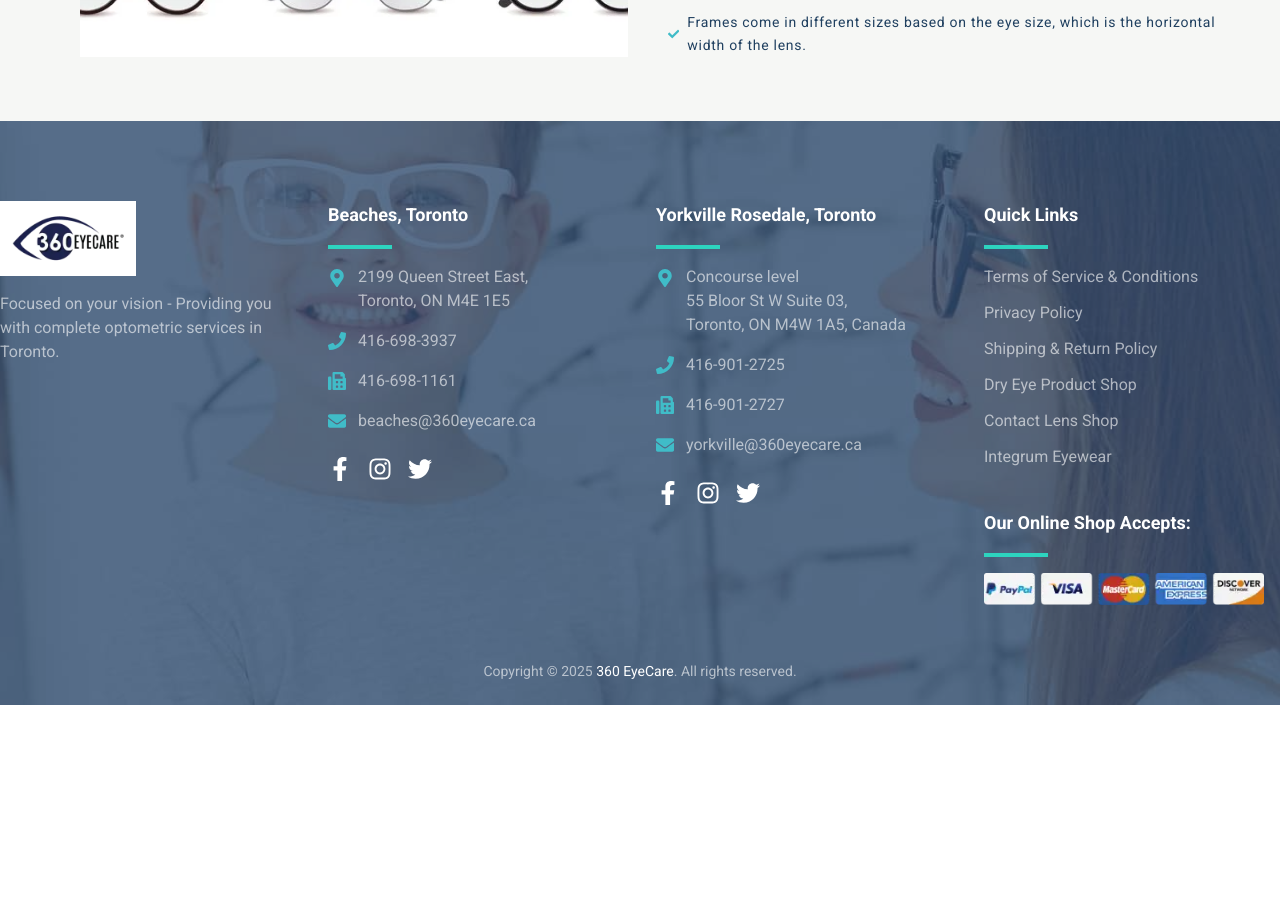
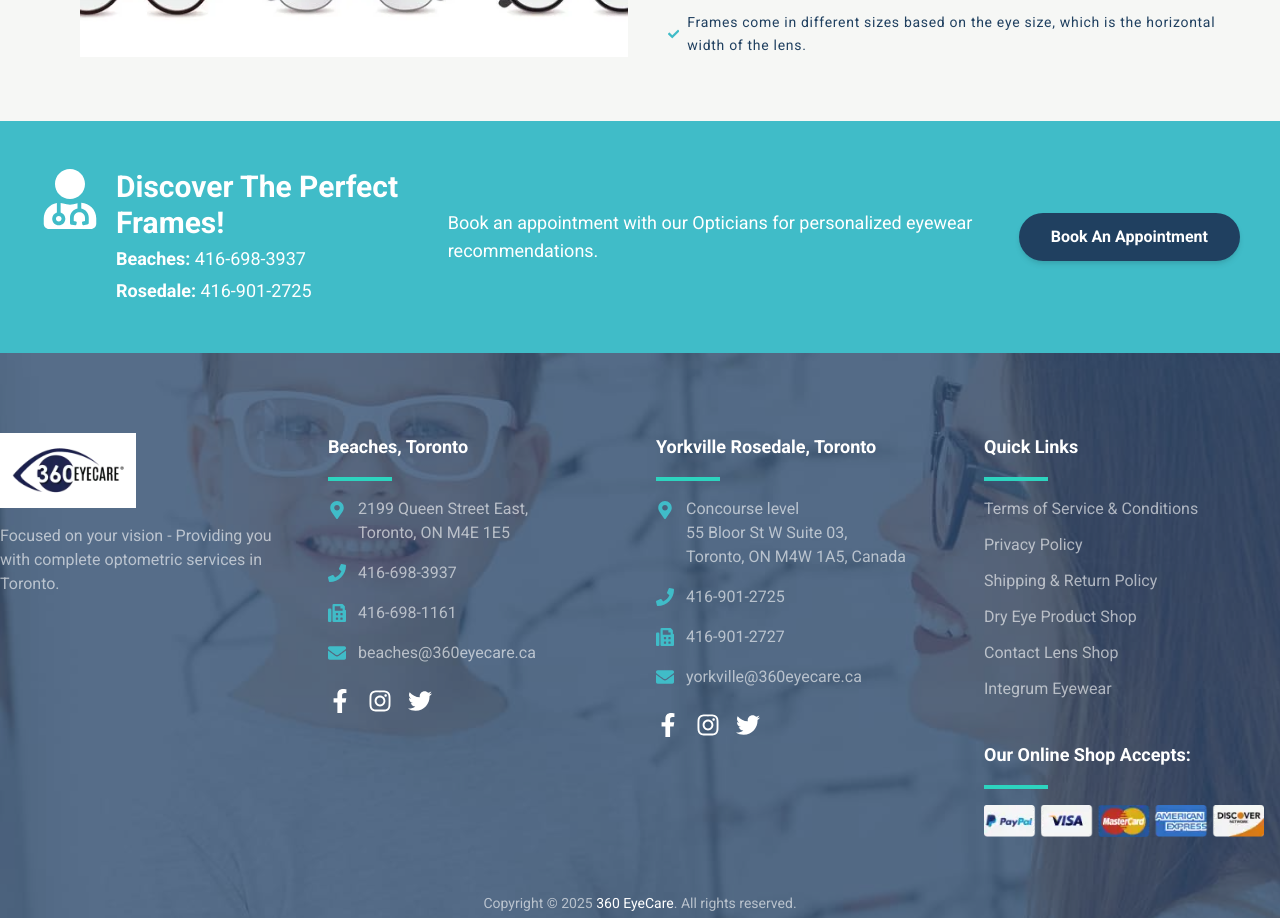
Before and after one commit to invennicoofficial/360-eye-care, a Next.js app: page /selection-guide in a window 1280 px wide. Shown: the part 960-1878 px from the top of the page. Before the commit the page ends 1665 px from the top, so only its background shows below. Built offline with nearby package versions, Linux system fonts and the light colour scheme.

Commit message:
feat:added the data component

```diff
--- a/app/(eye-ware)/selection-guide/page.jsx
+++ b/app/(eye-ware)/selection-guide/page.jsx
@@ -5,6 +5,8 @@ import { LuScanEye } from "react-icons/lu";
 import { TbBrandVisualStudio } from "react-icons/tb";
 import DetailsDescripton from "../../../components/common/DetailsDescripton";
 import { eyeglassesFrame } from "../../../constants/prescriptionLenses";
+import BookExamCommon from "../../../components/common/BookExampCommon";
+import { FaUserMd } from "react-icons/fa";
 
 const page = () => {
   const whyChooseData = [
@@ -63,6 +65,17 @@ const page = () => {
           reverse
         />
       </div>
+      <BookExamCommon
+        icon={<FaUserMd />}
+        title="Discover The Perfect Frames!"
+        phones={[
+          { label: "Beaches", number: "416-698-3937" },
+          { label: "Rosedale", number: "416-901-2725" },
+        ]}
+        description="Book an appointment with our Opticians for personalized eyewear recommendations."
+        buttonText="Book An Appointment"
+        buttonLink="/book-appointment"
+      />
     </main>
   );
 };
--- a/components/common/BookExampCommon.jsx
+++ b/components/common/BookExampCommon.jsx
@@ -1,39 +1,42 @@
 import Link from "next/link";
 
-const BookExamCommon = () => {
+const BookExamCommon = ({
+  icon,
+  title,
+  phones,
+  description,
+  buttonText,
+  buttonLink,
+}) => {
   return (
-    <div className="w-full bg-combination-100 py-12  px-4 md:px-10">
+    <div className="w-full bg-combination-100 py-12 px-4 md:px-10">
       <div className="max-w-7xl mx-auto flex flex-col md:flex-row items-center justify-between gap-6 md:gap-8">
-        {/* Left: Icon + Heading */}
+        {/* Left: Icon + Title + Phone Numbers */}
         <div className="flex flex-col md:flex-row items-center md:items-start gap-4 text-white text-center md:text-left">
-          <div className="text-5xl md:text-6xl mb-2 md:mb-0">
-            {/* <FaUserMd /> */}
-          </div>
+          <div className="text-5xl md:text-6xl mb-2 md:mb-0">{icon}</div>
           <div>
             <h2 className="text-2xl md:text-3xl font-semibold leading-tight text-white">
-              Book Your Eye Exam Today <br className="hidden md:block" />
-              at Our Beaches Optometry!
+              {title}
             </h2>
-            <p className="mt-2 text-lg font-medium">
-              Beaches: <span className="font-normal">416-698-3937</span>
-            </p>
+            {phones?.map((phone, index) => (
+              <p key={index} className="mt-1 text-lg font-semibold">
+                {phone.label}:{" "}
+                <span className="font-normal">{phone.number}</span>
+              </p>
+            ))}
           </div>
         </div>
 
         {/* Center: Description */}
         <div className="text-white text-center md:text-left max-w-md lg:max-w-xl my-4 md:my-0">
-          <p className="text-base md:text-lg leading-relaxed">
-            Whether you need a routine checkup, advanced dry eye treatment,
-            pediatric eye care, or emergency services, our team is here to help.
-            Take control of your eye health with 360 Eyecare Beaches.
-          </p>
+          <p className="text-base md:text-lg leading-relaxed">{description}</p>
         </div>
 
         {/* Right: CTA Button */}
         <div className="w-full md:w-auto text-center shrink-0">
-          <Link href="/book-appointment">
+          <Link href={buttonLink}>
             <button className="bg-combination-200 hover:text-combination-100 text-white font-bold py-3 px-8 rounded-full transition-colors duration-200 shadow-md">
-              Book An Eye Exam
+              {buttonText}
             </button>
           </Link>
         </div>
```
